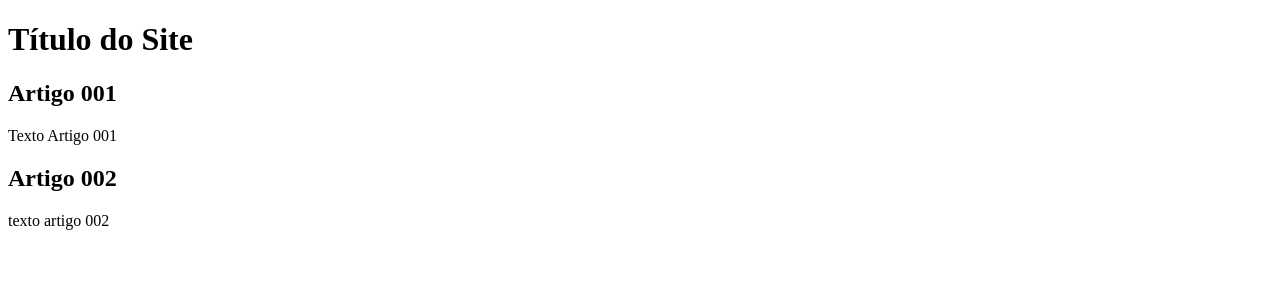
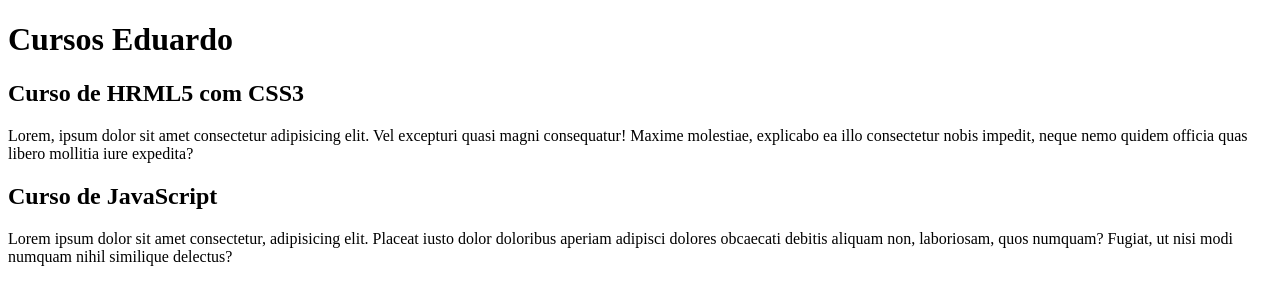
Before and after one commit to eduardorc14/projeto_teste, a plain HTML site: page index.html in a window 1280 px wide. Drawn offline with Linux system fonts and the light colour scheme.

Commit message:
primeiro commit conteudo

```diff
--- a/index.html
+++ b/index.html
@@ -8,15 +8,15 @@
 <body>
     <main>
         <header>
-            <h1>Título do Site</h1>
+            <h1>Cursos Eduardo</h1>
         </header>
         <article>
-            <h2>Artigo 001</h2>
-            <p>Texto Artigo 001</p>
+            <h2>Curso de HRML5 com CSS3</h2>
+            <p>Lorem, ipsum dolor sit amet consectetur adipisicing elit. Vel excepturi quasi magni consequatur! Maxime molestiae, explicabo ea illo consectetur nobis impedit, neque nemo quidem officia quas libero mollitia iure expedita?</p>
         </article>
         <article>
-            <h2>Artigo 002</h2>
-            <p>texto artigo 002</p>
+            <h2>Curso de JavaScript</h2>
+            <p>Lorem ipsum dolor sit amet consectetur, adipisicing elit. Placeat iusto dolor doloribus aperiam adipisci dolores obcaecati debitis aliquam non, laboriosam, quos numquam? Fugiat, ut nisi modi numquam nihil similique delectus?</p>
         </article>
     </main>
 </body>
```
